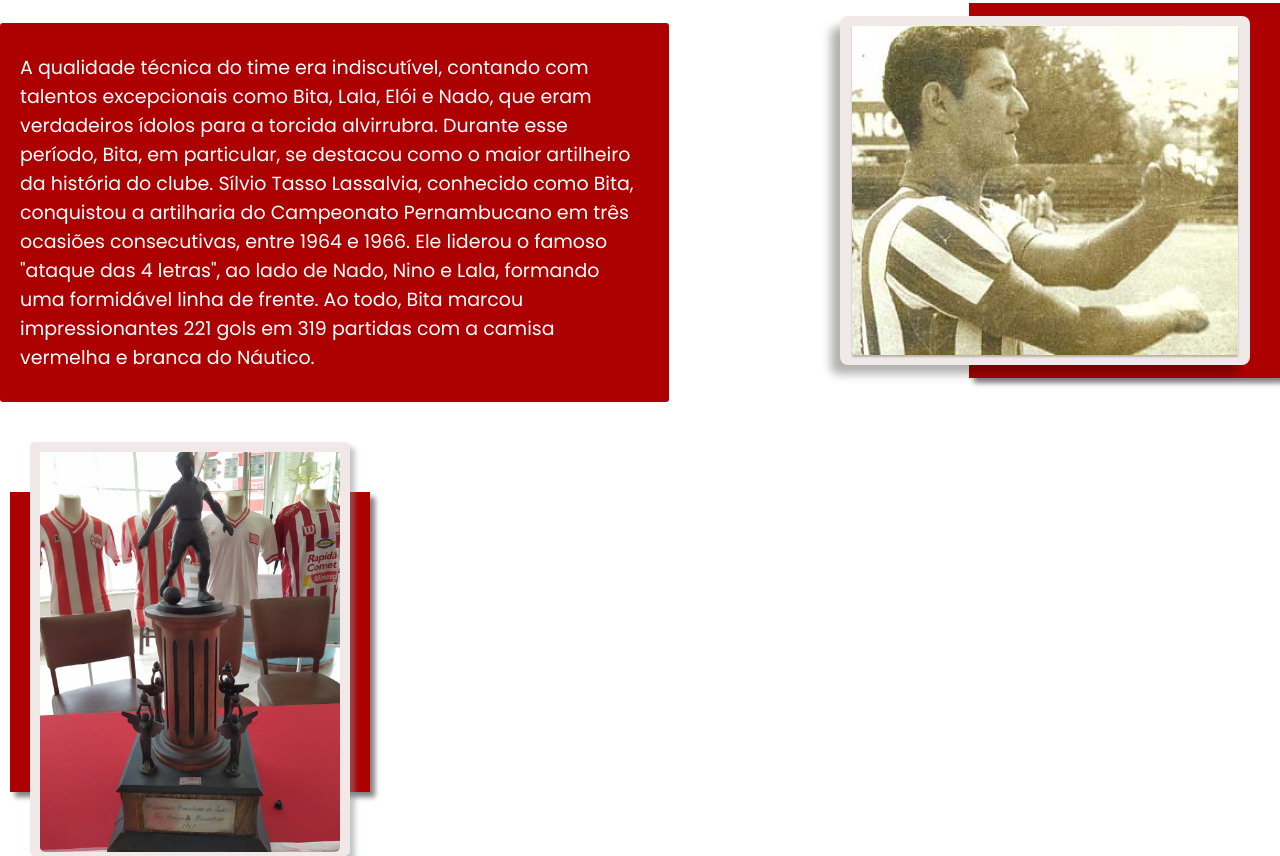
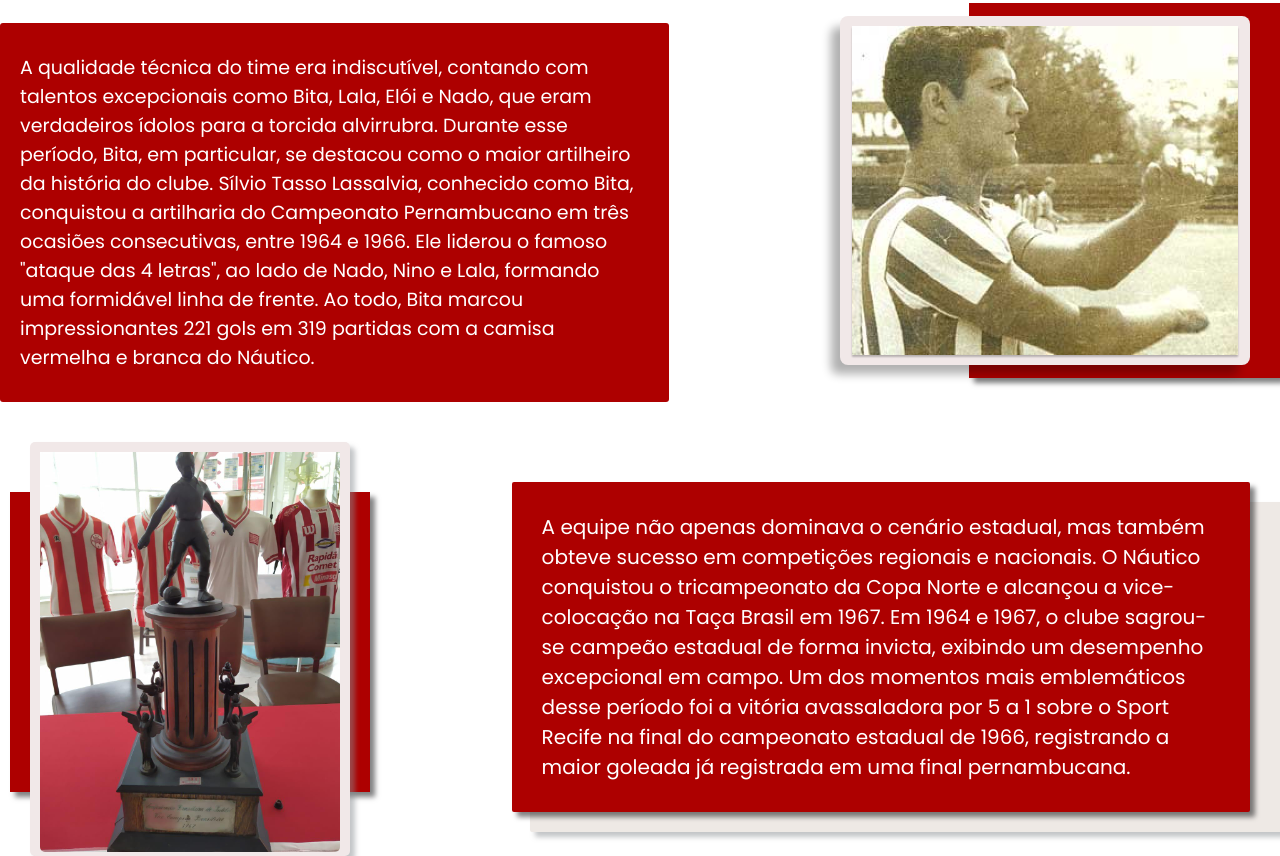
Before and after one commit to m4riah/nautico-pe, a plain HTML site: page index.html in a window 1280 px wide. Shown: the part 1560-2416 px from the top of the page. Drawn offline with Linux system fonts and the light colour scheme.

Commit message:
criando div text

```diff
--- a/index.html
+++ b/index.html
@@ -178,6 +178,15 @@
                         <p>Em 1967 o Náutico foi vice-campeão da Taça Brasil.</p>
                     </div>
                 </div>
+
+                <div class="boxWhite"></div>
+                <div class="text4">
+                    A equipe não apenas dominava o cenário estadual, mas também obteve sucesso em competições regionais e nacionais.
+                    O Náutico conquistou o tricampeonato da Copa Norte e alcançou a vice-colocação na Taça Brasil em 1967. Em 1964 e 1967, o clube sagrou-se campeão
+                    estadual de forma invicta, exibindo um desempenho excepcional em campo. Um dos momentos mais emblemáticos desse período foi a
+                    vitória avassaladora por 5 a 1 sobre o Sport Recife
+                    na final do campeonato estadual de 1966, registrando a maior goleada já registrada em uma final pernambucana.
+                </div>
         </div>
     </main>
 
--- a/src/css/style.css
+++ b/src/css/style.css
@@ -537,3 +537,34 @@ margin-right: 10px;
 .card3:hover .card-info3 {
     opacity: 1;
 }
+
+.boxWhite {
+    position: relative;
+    width: 780px;
+    background-color: #EEE9E5;
+    left: 160px;
+    height: 330px;
+    top: 60px;
+    padding-right: 50px;
+    padding-left: 30px;
+    box-shadow: 5px 5px 5px rgba(137, 142, 146, 0.5);
+    border-radius: 2px;
+}
+
+.text4 {
+    right: 30px;
+    position: absolute;
+    padding-top: 30px;
+    padding-left: 30px;
+    padding-right: 30px;
+    padding-bottom: 30px;
+    background-color: #AD0000;
+    margin-top: 40px;
+    margin-left: 250px;
+    width: 53%;
+    border-radius: 2px;
+    font-size: 20px;
+    font-family: 'Poppins', sans-serif;
+    color: #fff;
+    box-shadow: 5px 5px 5px rgba(5, 6, 7, 0.5);
+}
```
